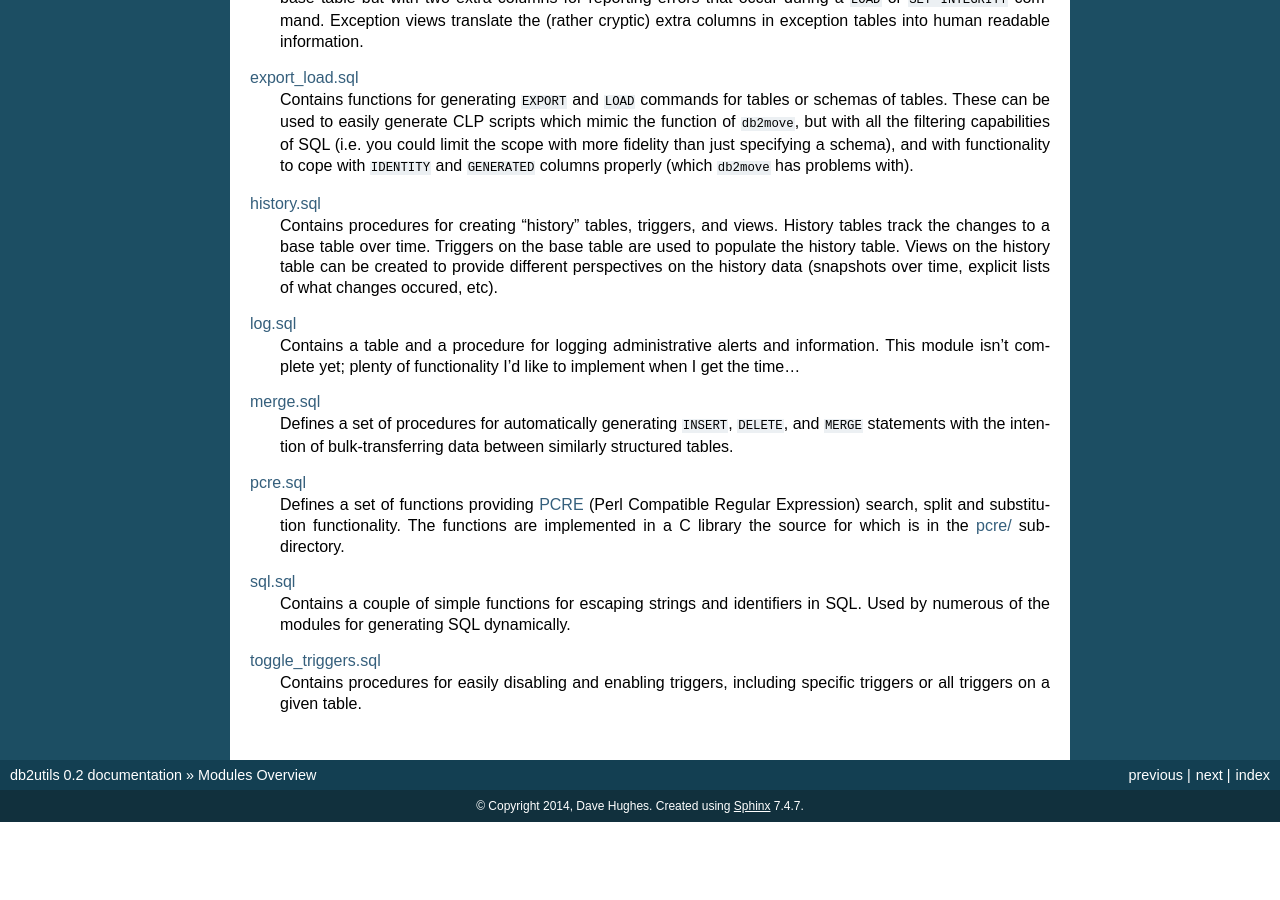
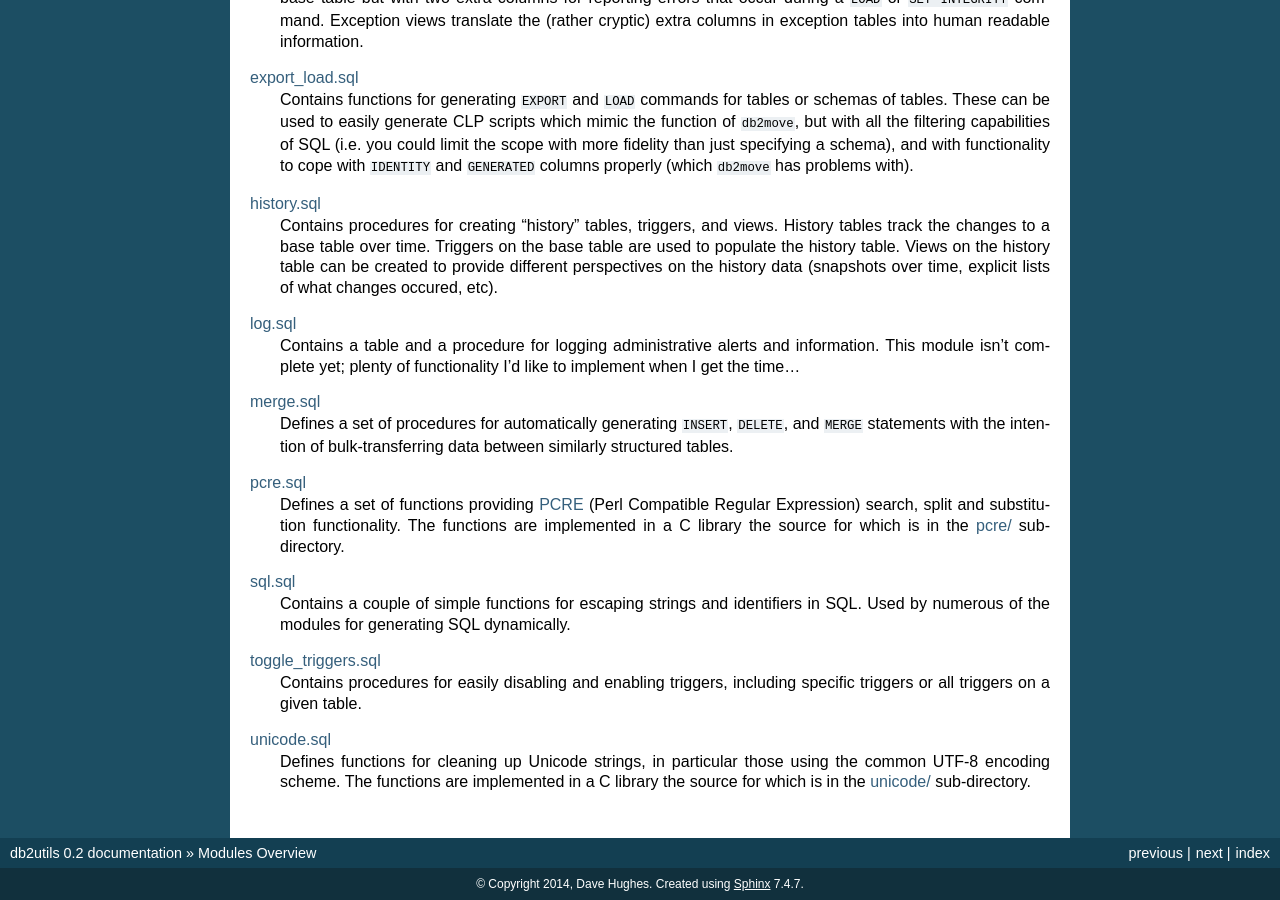
Before and after one commit to waveform-computing/db2utils, a Sphinx documentation site: the page built from docs/modules.rst, in a window 1280 px wide and 900 px high, scrolled down 864 px. Built offline with Sphinx 7.4.7, drawn with Linux system fonts in a browser that asks for light colours; pages that are not in the unit, such as notebooks, are missing from menus; before the commit the page ends 1686 px from its top, so only the background shows below that.

Commit message:
Add missing links to unicode docs

```diff
--- a/docs/modules.rst
+++ b/docs/modules.rst
@@ -96,17 +96,24 @@ The routines are divided into modules roughly by topic:
    Contains procedures for easily disabling and enabling triggers, including
    specific triggers or all triggers on a given table.
 
+`unicode.sql`_
+   Defines functions for cleaning up Unicode strings, in particular those using
+   the common UTF-8 encoding scheme. The functions are implemented in a C
+   library the source for which is in the `unicode/`_ sub-directory.
+
 
 .. _PCRE: http://www.pcre.org
 .. _drop_schema.sql: https://github.com/waveform80/db2utils/blob/master/drop_schema.sql
 .. _evolve.sql: https://github.com/waveform80/db2utils/blob/master/evolve.sql
 .. _pcre/: https://github.com/waveform80/db2utils/blob/master/pcre/
+.. _unicode/: https://github.com/waveform80/db2utils/blob/master/unicode/
 .. _date_time.sql: https://github.com/waveform80/db2utils/blob/master/date_time.sql
 .. _exceptions.sql: https://github.com/waveform80/db2utils/blob/master/exceptions.sql
 .. _export_load.sql: https://github.com/waveform80/db2utils/blob/master/export_load.sql
 .. _auth.sql: https://github.com/waveform80/db2utils/blob/master/auth.sql
 .. _ADMIN_DROP_SCHEMA: http://publib.boulder.ibm.com/infocenter/db2luw/v9r5/topic/com.ibm.db2.luw.sql.rtn.doc/doc/r0022036.html
 .. _pcre.sql: https://github.com/waveform80/db2utils/blob/master/pcre.sql
+.. _unicode.sql: https://github.com/waveform80/db2utils/blob/master/unicode.sql
 .. _toggle_triggers.sql: https://github.com/waveform80/db2utils/blob/master/toggle_triggers.sql
 .. _history.sql: https://github.com/waveform80/db2utils/blob/master/history.sql
 .. _log.sql: https://github.com/waveform80/db2utils/blob/master/log.sql
--- a/docs/reference.rst
+++ b/docs/reference.rst
@@ -53,6 +53,7 @@ Functions
    TIME
    TIMESTAMP
    TS_FORMAT
+   UNICODE_REPLACE_BAD
    WEEK_END
    WEEK_END_ISO
    WEEKS_IN_MONTH
```
